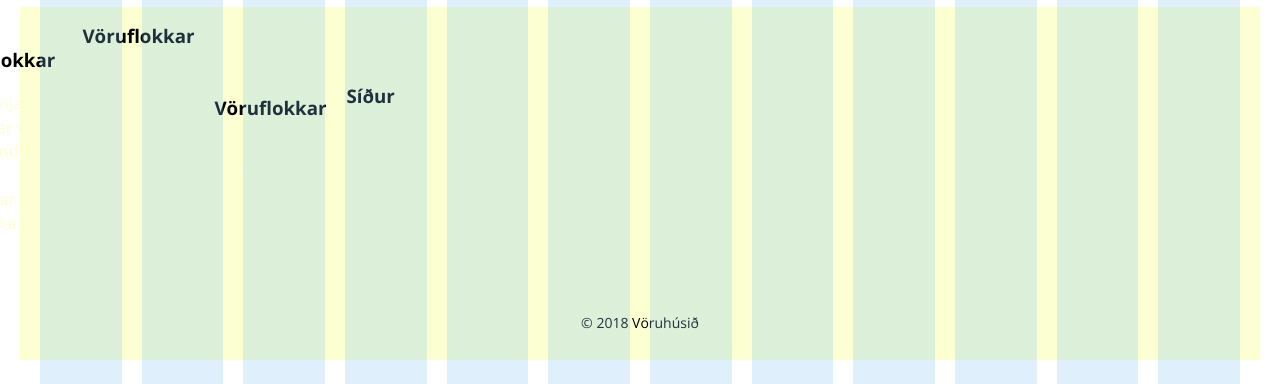
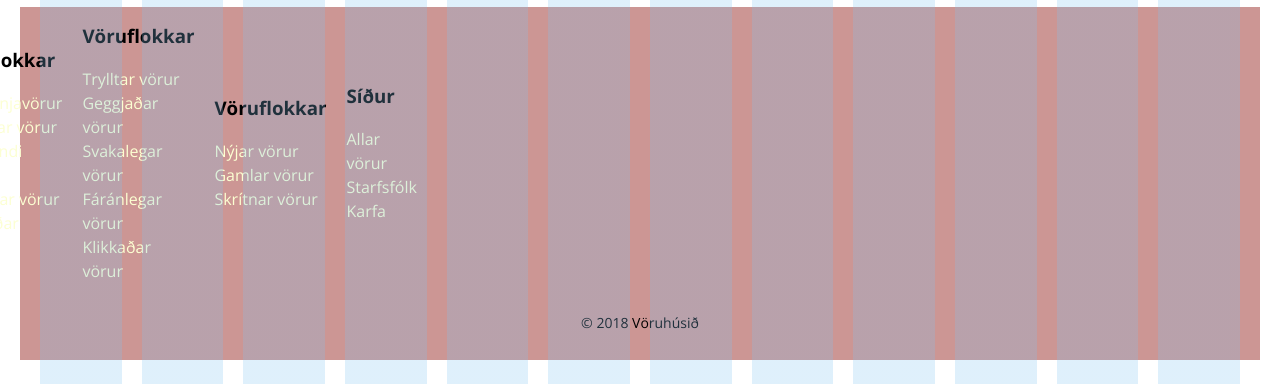
Before and after one commit to andreakristink/hopverkefni-1, a website: page index.html in a window 1280 px wide. Shown: the part 416-800 px from the top of the page. Drawn offline with nearby package versions, Linux system fonts and the light colour scheme; files that its build step writes are made by us from their sources.

Commit message:
laga footer

```diff
--- a/scss/footer.scss
+++ b/scss/footer.scss
@@ -5,7 +5,7 @@ $breakpoint_medium: 1000px;
 $bp_large: 1200px;
 
 footer {
-  background-color: color(litur_gulur);
+  background-color: color(litur_bleikur);
   display: flex;
   flex-direction: column;
 
```
